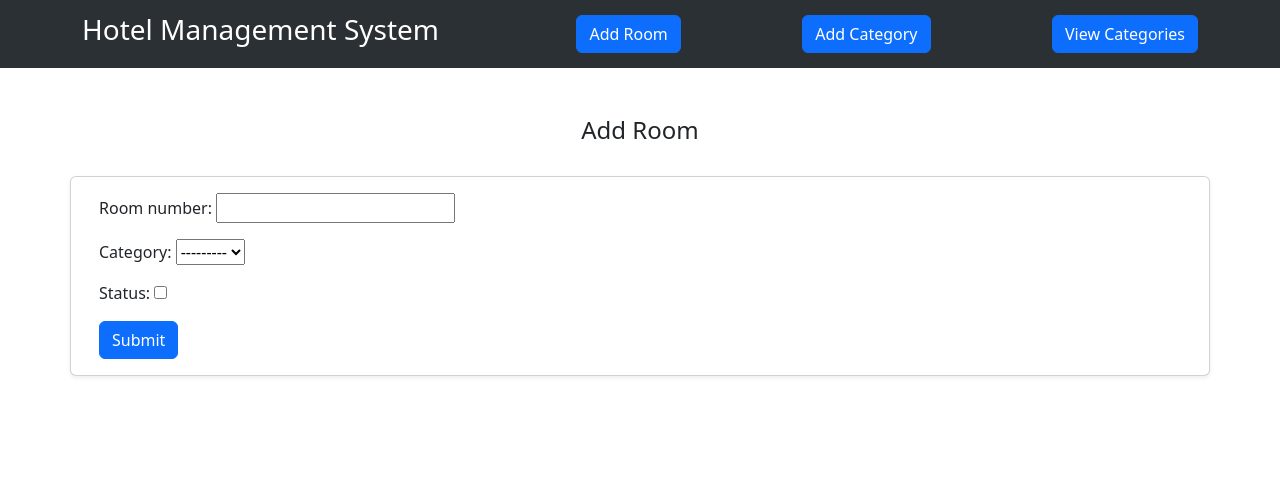
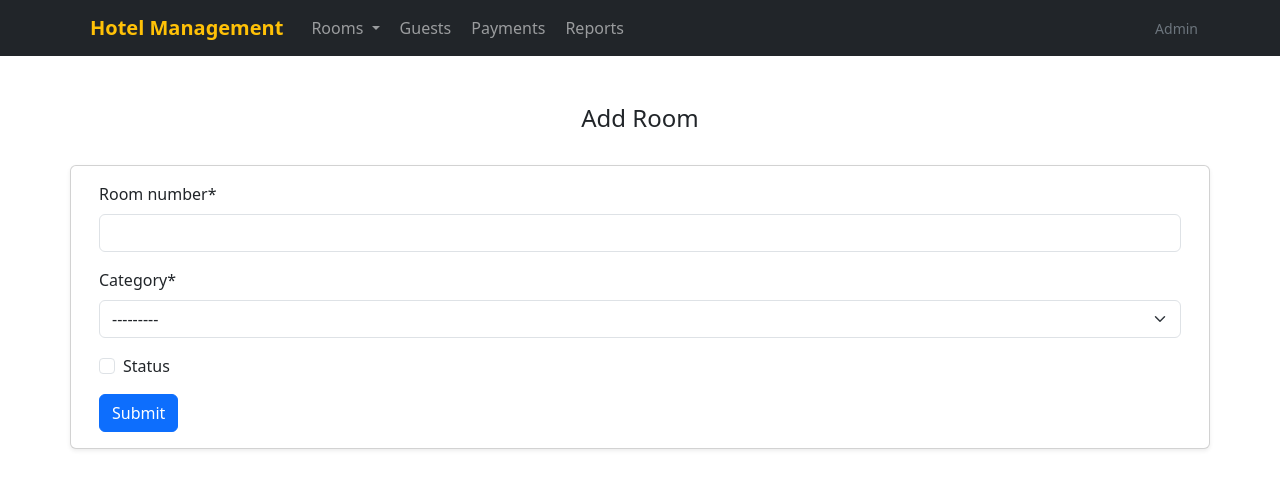
Before and after one commit to georgia23/hotel-management-system, a Django app: page /rooms in a window 1280 px wide. Shown: the top 489 px of the page. Run offline with Django 5.2, Linux system fonts and the light colour scheme; data that the repository does not hold is empty; some libraries are stand-ins or nearby versions.

Commit message:
Improved Nav Bar and installed-implemented crispy forms for rooms and categories

```diff
--- a/hotel_management_system/settings.py
+++ b/hotel_management_system/settings.py
@@ -41,6 +41,8 @@ INSTALLED_APPS = [
     'rooms',
     'guests',
     'reports',
+    'crispy_forms',
+    'crispy_bootstrap5',
 ]
 
 MIDDLEWARE = [
@@ -124,3 +126,5 @@ STATIC_URL = 'static/'
 # https://docs.djangoproject.com/en/5.2/ref/settings/#default-auto-field
 
 DEFAULT_AUTO_FIELD = 'django.db.models.BigAutoField'
+CRISPY_ALLOWED_TEMPLATE_PACKS = "bootstrap5"
+CRISPY_TEMPLATE_PACK = "bootstrap5"
--- a/rooms/templates/category.html
+++ b/rooms/templates/category.html
@@ -1,4 +1,5 @@
 {% extends 'base.html' %}
+{% load crispy_forms_tags %}
 
 {% block title %} Add Category {% endblock %}
 
@@ -19,7 +20,7 @@
 
             <form method="post" novalidate>
               {% csrf_token %}
-              {{ form.as_p }}
+              {{ form | crispy }}
 
               <button class="btn btn-primary" type="submit">Submit</button>
             </form>
--- a/rooms/templates/rooms.html
+++ b/rooms/templates/rooms.html
@@ -1,4 +1,7 @@
 {% extends 'base.html' %}
+
+{% load crispy_forms_tags %}
+
 
 {% block title %} Add Room {% endblock %}
 
@@ -19,7 +22,7 @@
 
             <form method="post" novalidate>
               {% csrf_token %}
-              {{ form.as_p }}
+              {{ form | crispy }}
 
               <button class="btn btn-primary" type="submit">Submit</button>
             </form>
--- a/templates/includes/nav.html
+++ b/templates/includes/nav.html
@@ -1,11 +1,94 @@
-<nav class="navbar bg-dark sticky-top bg-body-tertiary" data-bs-theme="dark">
-      <div class=" container">
-        <a class="navbar-brand" href="{% url 'roomsList' %}"><h3>Hotel Management System</h3></a>
+
+<nav class="navbar navbar-expand-lg bg-dark sticky-top" data-bs-theme="dark">
+  <div class="container">
+    <!-- Brand -->
+    <a
+      class="navbar-brand fw-bold fs-5 text-warning"
+      href="{% url 'roomsList' %}"
+    >
+      <i class="bi bi-building me-2"></i>Hotel Management
+    </a>
+
+    <!-- Toggler for mobile -->
+    <button
+      class="navbar-toggler"
+      type="button"
+      data-bs-toggle="collapse"
+      data-bs-target="#mainNav"
+      aria-controls="mainNav"
+      aria-expanded="false"
+      aria-label="Toggle navigation"
+    >
+      <span class="navbar-toggler-icon"></span>
+    </button>
+
+    <!-- Nav Links -->
+    <div class="collapse navbar-collapse" id="mainNav">
+      <ul class="navbar-nav me-auto mb-2 mb-lg-0">
+        <!-- Rooms Dropdown -->
+        <li class="nav-item dropdown">
+          <a
+            class="nav-link dropdown-toggle"
+            href="#"
+            role="button"
+            data-bs-toggle="dropdown"
+            aria-expanded="false"
+          >
+            <i class="bi bi-door-open me-1"></i>Rooms
+          </a>
+          <ul class="dropdown-menu dropdown-menu-dark">
+            <li>
+              <a class="dropdown-item" href="{% url 'roomsList' %}">
+                <i class="bi bi-list-ul me-2"></i>Room List
+              </a>
+            </li>
+            <li>
+              <a class="dropdown-item" href="{% url 'rooms' %}">
+                <i class="bi bi-plus-circle me-2"></i>Add Room
+              </a>
+            </li>
+            <li><hr class="dropdown-divider" /></li>
+            <li>
+              <a class="dropdown-item" href="{% url 'categoryList' %}">
+                <i class="bi bi-tags me-2"></i>Category List
+              </a>
+            </li>
+            <li>
+              <a class="dropdown-item" href="{% url 'category' %}">
+                <i class="bi bi-tag me-2"></i>Add Category
+              </a>
+            </li>
+          </ul>
+        </li>
+
+        <!-- Guests -->
+        <li class="nav-item">
+          <a class="nav-link" href="#">
+            <i class="bi bi-people me-1"></i>Guests
+          </a>
+        </li>
+
+        <!-- Payments -->
+        <li class="nav-item">
+          <a class="nav-link" href="#">
+            <i class="bi bi-credit-card me-1"></i>Payments
+          </a>
+        </li>
+
+        <!-- Reports -->
+        <li class="nav-item">
+          <a class="nav-link" href="#">
+            <i class="bi bi-bar-chart me-1"></i>Reports
+          </a>
+        </li>
+      </ul>
 
 
-
-        <a href="{% url 'rooms' %}" class="btn btn-primary">Add Room</a>
-        <a href="{% url 'category' %}" class="btn btn-primary">Add Category</a>
-        <a href="{% url 'categoryList' %}" class="btn btn-primary">View Categories</a>
+      <div class="d-flex align-items-center gap-2">
+        <span class="text-secondary small">
+          <i class="bi bi-person-circle me-1"></i>Admin
+        </span>
       </div>
-    </nav>
+    </div>
+  </div>
+</nav>
```
